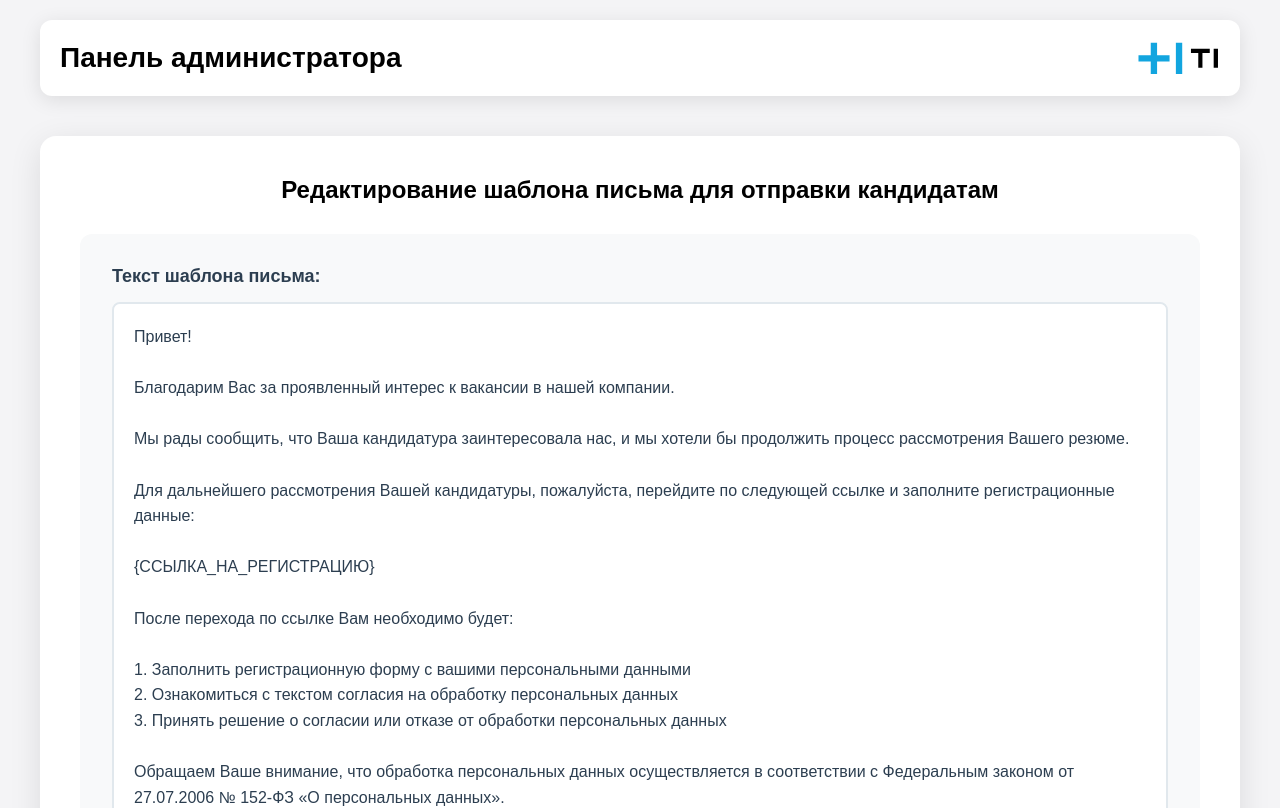
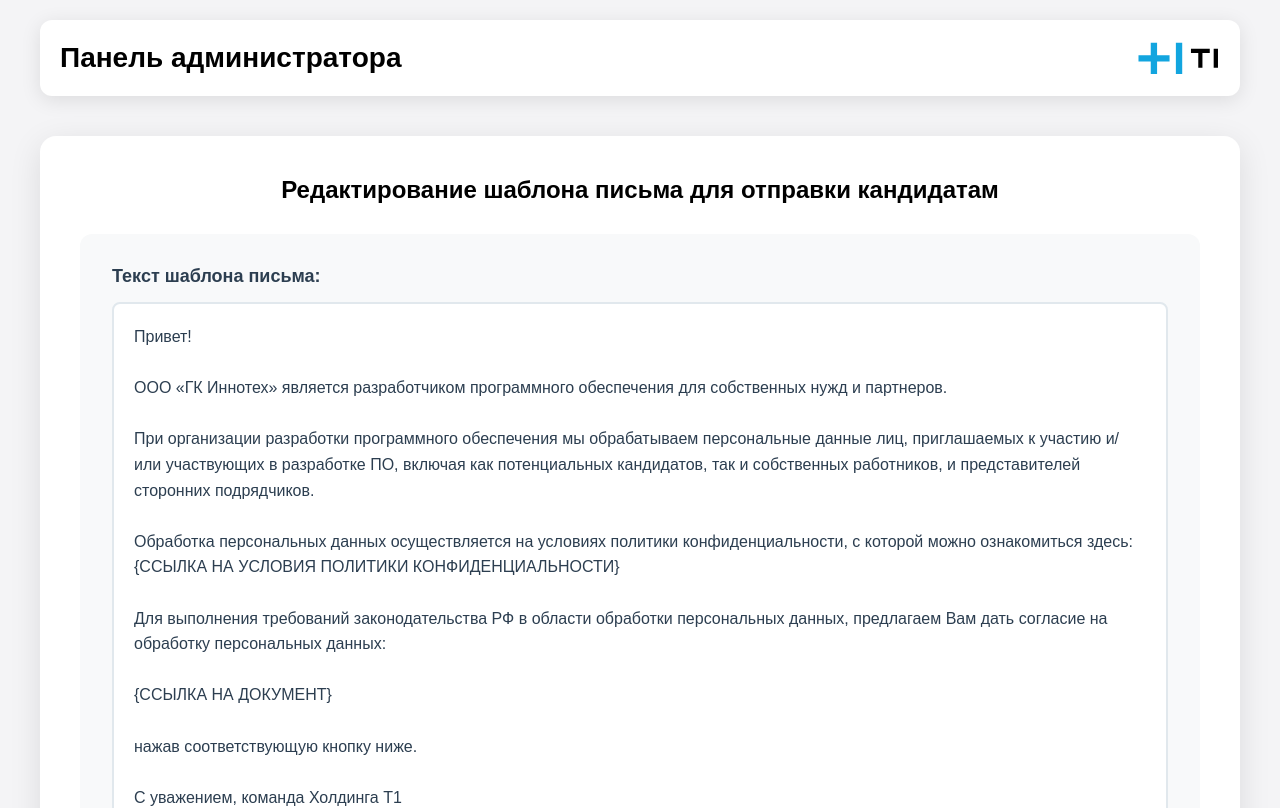
Before and after one commit to serjobor/client, a React (Vite) app: page /admin/letter in a window 1280 px wide. Shown: the top 808 px of the page. Built offline with nearby package versions, Linux system fonts and the light colour scheme; a web font is replaced by a local one.

Commit message:
refactor: change text letter tempalte

```diff
--- a/src/pages/LetterTemplatePage/LetterTemplatePage.tsx
+++ b/src/pages/LetterTemplatePage/LetterTemplatePage.tsx
@@ -7,28 +7,23 @@ function LetterTemplatePage() {
   const navigate = useNavigate();
   const [letterTemplate, setLetterTemplate] = useState(`Привет!
 
-Благодарим Вас за проявленный интерес к вакансии в нашей компании.
+ООО «ГК Иннотех» является разработчиком программного обеспечения для собственных нужд и партнеров.
 
-Мы рады сообщить, что Ваша кандидатура заинтересовала нас, и мы хотели бы продолжить процесс рассмотрения Вашего резюме.
+При организации разработки программного обеспечения мы обрабатываем персональные данные лиц, приглашаемых к участию и/или участвующих в разработке ПО, включая как потенциальных кандидатов, так и собственных работников, и представителей сторонних подрядчиков.
 
-Для дальнейшего рассмотрения Вашей кандидатуры, пожалуйста, перейдите по следующей ссылке и заполните регистрационные данные:
+Обработка персональных данных осуществляется на условиях политики конфиденциальности, с которой можно ознакомиться здесь:
+{ССЫЛКА НА УСЛОВИЯ ПОЛИТИКИ КОНФИДЕНЦИАЛЬНОСТИ}
 
-{ССЫЛКА_НА_РЕГИСТРАЦИЮ}
+Для выполнения требований законодательства РФ в области обработки персональных данных, предлагаем Вам дать согласие на обработку персональных данных:
 
-После перехода по ссылке Вам необходимо будет:
+{ССЫЛКА НА ДОКУМЕНТ}
 
-1. Заполнить регистрационную форму с вашими персональными данными
-2. Ознакомиться с текстом согласия на обработку персональных данных
-3. Принять решение о согласии или отказе от обработки персональных данных
-
-Обращаем Ваше внимание, что обработка персональных данных осуществляется в соответствии с Федеральным законом от 27.07.2006 № 152-ФЗ «О персональных данных».
-
-Если у Вас возникнут вопросы по заполнению формы или обработке персональных данных, пожалуйста, свяжитесь с нами:
+нажав соответствующую кнопку ниже.
 
 С уважением, команда Холдинга Т1
 
 ---
-Данное письмо отправлено автоматически. Пожалуйста, не отвечайте на него.
+Письмо отправлено автоматически из системы подбора персонала. Пожалуйста, не отвечайте на него.
   `);
 
   const [isLoading, setIsLoading] = useState(false);
```
